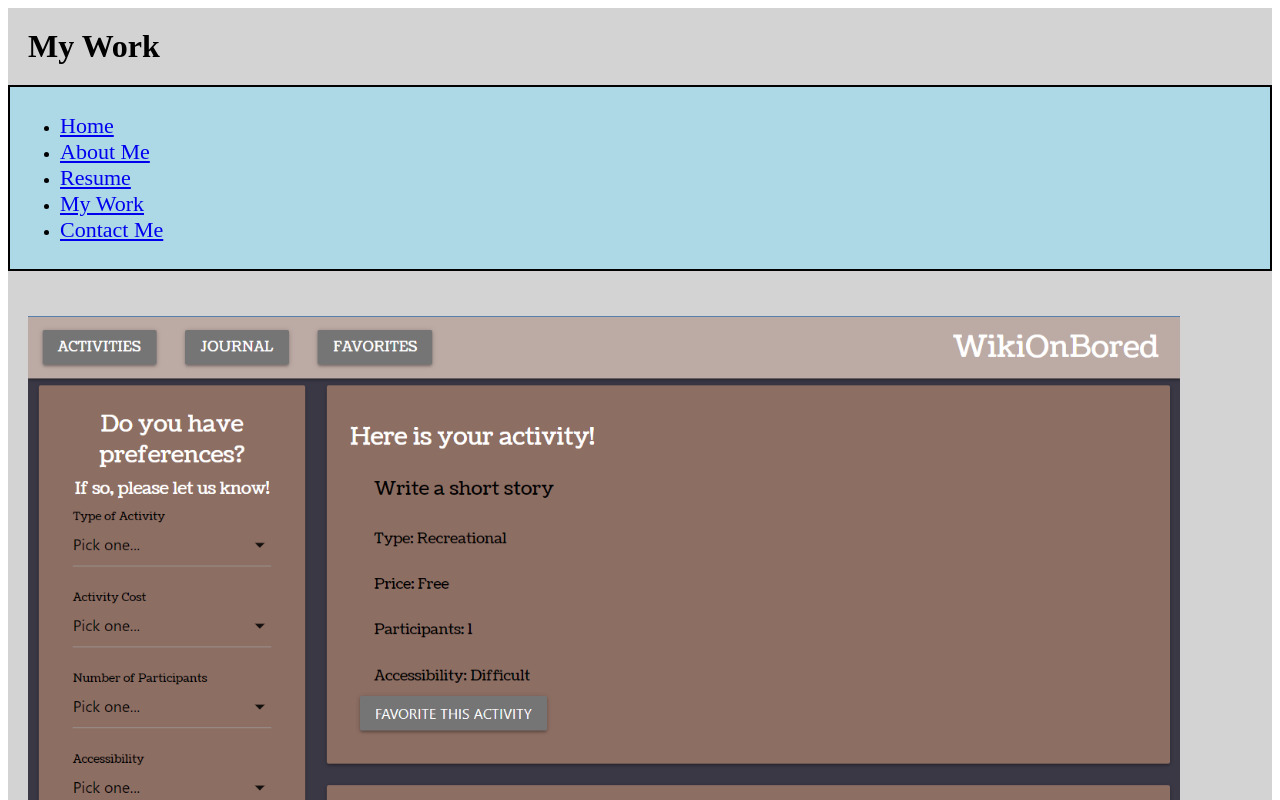
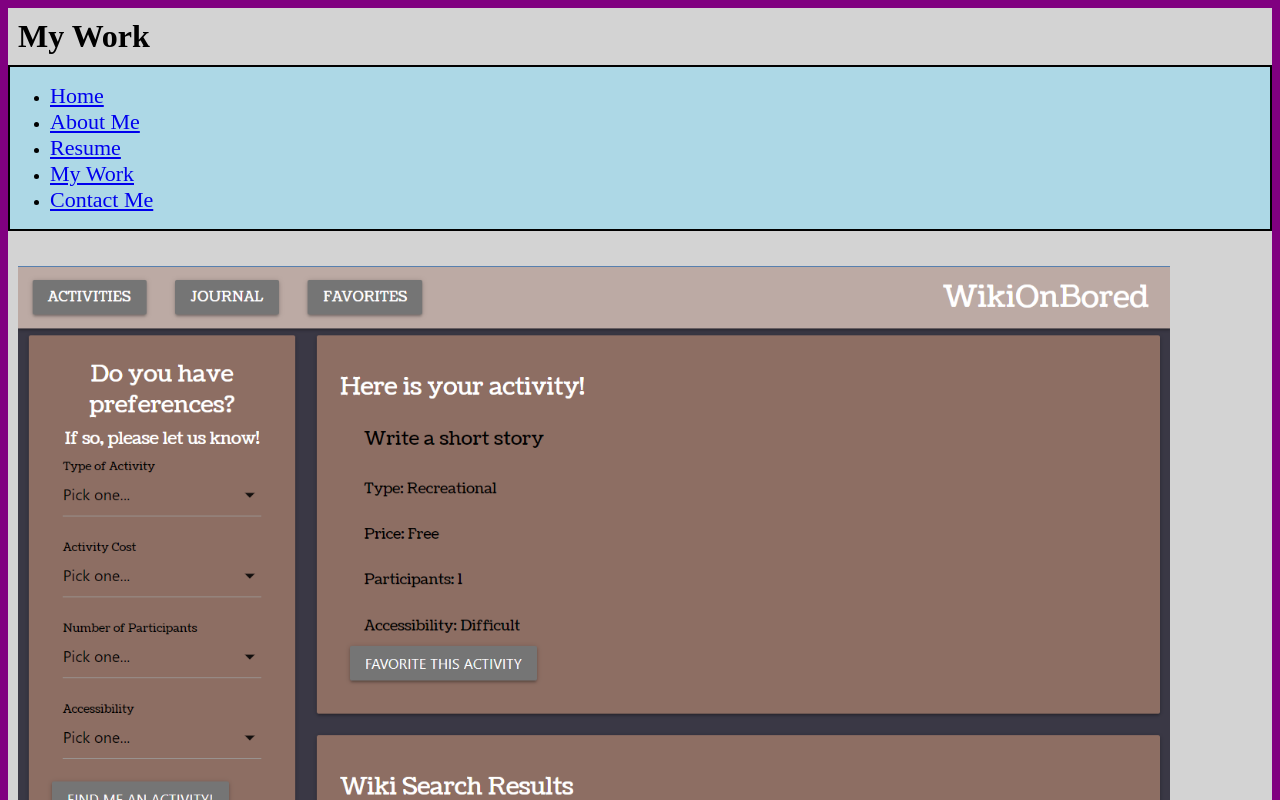
Before and after one commit to Interrubble/ReactPortfolio, a React (Create React App) app: page /myWork in a window 1280 px wide. Shown: the top 800 px of the page. Built offline with nearby package versions, Linux system fonts and the light colour scheme.

Commit message:
modified styling

```diff
--- /dev/null
+++ b/src/App.css
@@ -0,0 +1,3 @@
+html {
+    background-color: purple;
+}
--- a/src/App.js
+++ b/src/App.js
@@ -6,11 +6,13 @@ import MyWork from './components/pages/MyWork';
 import AboutMe from './components/pages/AboutMe';
 import ContactMe from './components/pages/ContactMe';
 import {BrowserRouter,Routes,Route} from 'react-router-dom';
+import './App.css';
 
 const styles = {
   padding: '0px',
   margin: '0px',
-  maxWidth: '90vmax'
+  maxWidth: '90vmax',
+  backgroundColor: 'radial-gradient(purple, green)'
 }
 
 function App() {
--- a/src/components/NavTabs.js
+++ b/src/components/NavTabs.js
@@ -4,7 +4,7 @@ import { Link } from 'react-router-dom';
 const styles = {
     navStyle: {
         border: '2px solid black',
-        padding: '10px',
+        padding: '0px',
         backgroundColor: 'lightblue',
         margin: '0px',
     },
--- a/src/components/pages/AboutMe.js
+++ b/src/components/pages/AboutMe.js
@@ -30,7 +30,7 @@ export default function AboutMe() {
             </header>
             <h3 style={styles.about}>
                 I love to make people laugh and play games. I am a pretty fast learner and can pick up on things pretty
-                quickly. I am married, with an Associate's degree from Edmonds Community College. I've been in the U.S. Air Force, receiving an honorable discharge after four years. The things I find most interesting include fantasy and science-fiction genre books and video games, rock genre music, and activities for small social groups.
+                quickly. <br /> <br /> I am married, with an Associate's degree from Edmonds Community College. I've been in the U.S. Air Force, receiving an honorable discharge after four years. <br /> <br /> The things I find most interesting include fantasy and science-fiction genre books and video games, rock genre music, and activities for small social groups.
             </h3>
         </div>
     );
--- a/src/components/pages/MyWork.js
+++ b/src/components/pages/MyWork.js
@@ -8,12 +8,13 @@ import workDay from '../../assets/WorkdayPlanner.png';
 const styles = {
     format: {
         margin: '0px',
-        padding: '20px',
+        padding: '10px',
         backgroundColor: 'lightgray',
     },
     imgSize: {
         maxWidth: '90vmax',
-        padding: '25px 0px'
+        padding: '25px 0px',
+        display: 'fluid',
     }
 }
 
```
